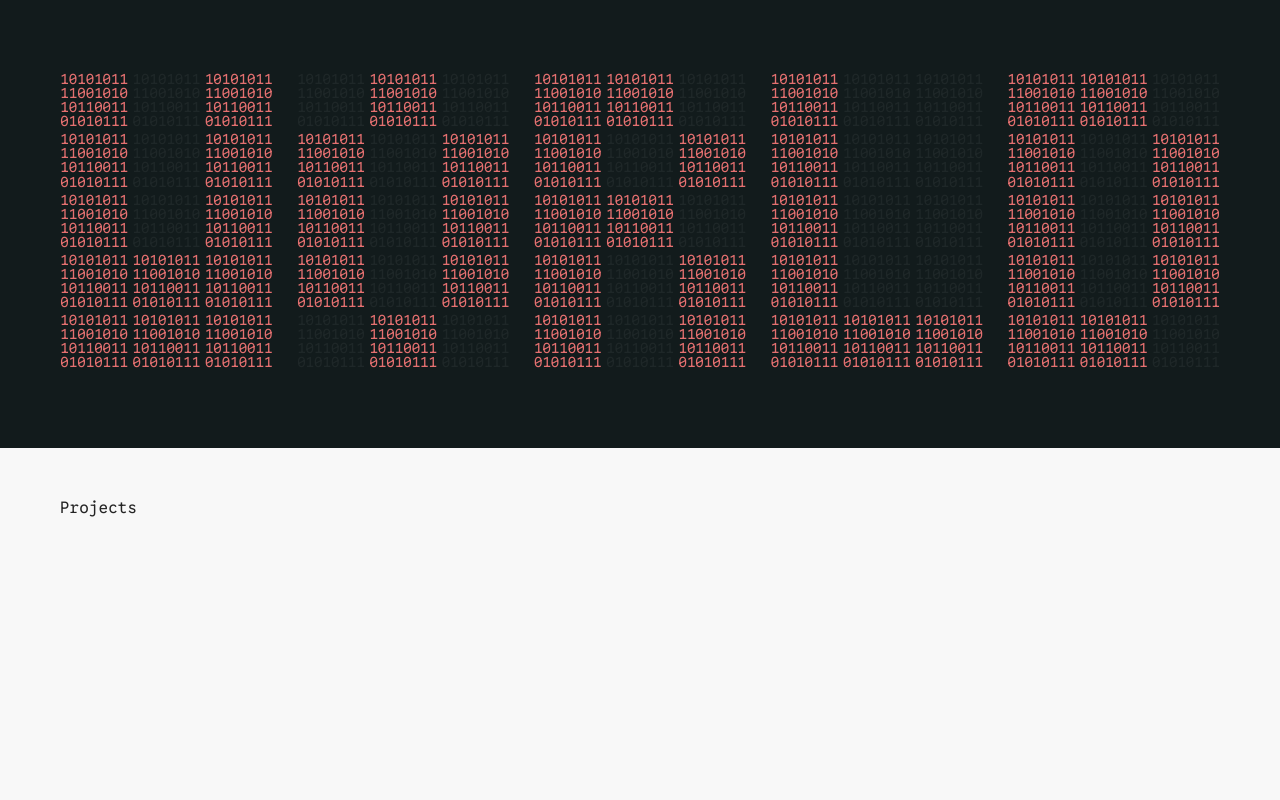
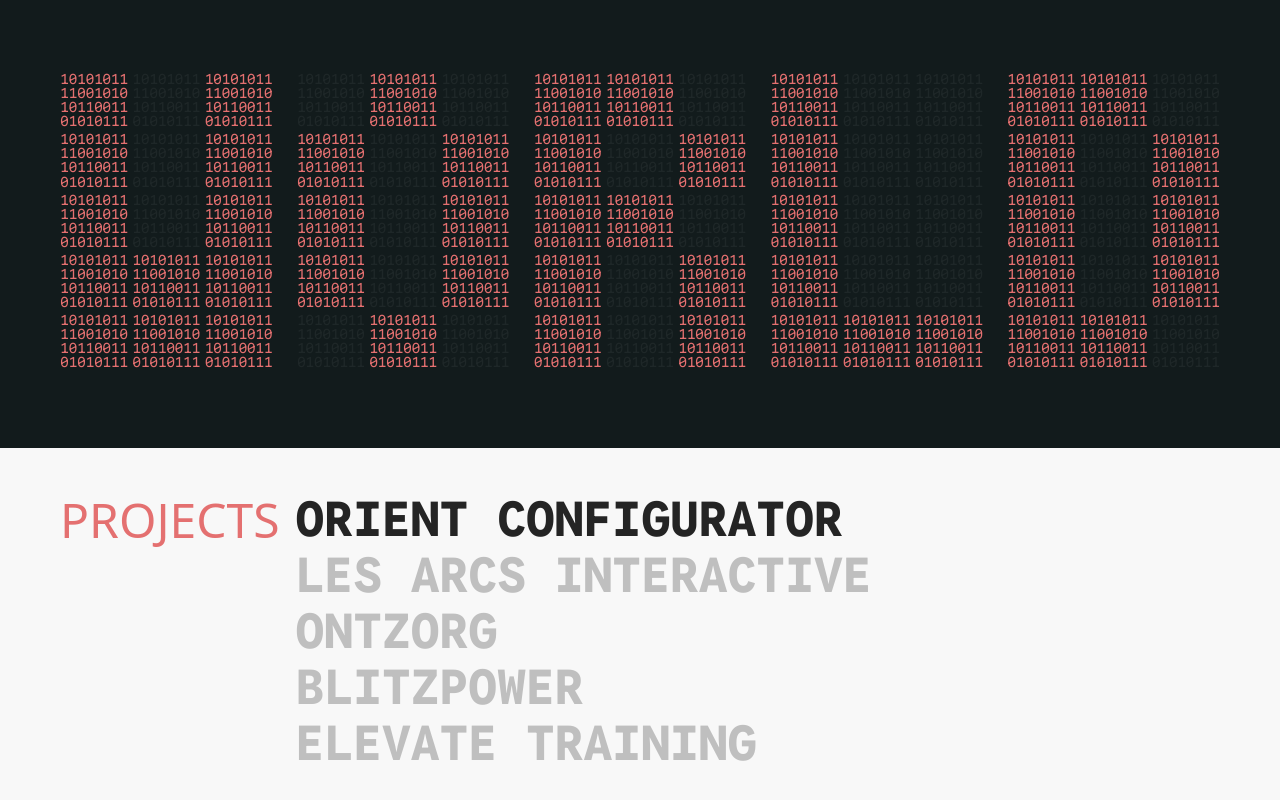
Before and after one commit to CrBram/Portfolio2026, a React (Vite) app: page / in a window 1280 px wide. Shown: the part 352-1152 px from the top of the page. Built offline with nearby package versions, Linux system fonts and the light colour scheme; a web font is replaced by a local one.

Commit message:
projects preview

```diff
--- a/src/components/Projects.tsx
+++ b/src/components/Projects.tsx
@@ -1,7 +1,41 @@
+import SidewaysTitle from "./ui/SidewaysTitle"
+
+const projects = [
+  {
+    name: "ORIENT CONFIGURATOR"
+  },
+  {
+    name: "LES ARCS INTERACTIVE"
+  },
+  {
+    name: "ONTZORG"
+  },
+  {
+    name: "BLITZPOWER"
+  },
+  {
+    name: "ELEVATE TRAINING"
+  }
+]
+
 const Projects = () => {
   return (
     <section className="bg-background min-h-screen">
-      <div className="container py-8! md:py-12!">Projects</div>
+      <div className="container py-8! md:py-12!">
+        <div className="flex gap-4">
+          <SidewaysTitle>PROJECTS</SidewaysTitle>
+          <div>
+            <ul>
+              {projects.map((p, i) => (
+                <li key={i}>
+                  <p className={`${i != 0 ? "text-tx-dark-subtle" : ""} text-tx-dark font-bold text-2xl sm:text-4xl md:text-5xl mb-2`}>{p.name}</p>
+                </li>
+              )
+              )}
+            </ul>
+          </div>
+        </div>
+      </div>
     </section>
   )
 }
--- /dev/null
+++ b/src/components/ui/SidewaysTitle.tsx
@@ -0,0 +1,17 @@
+import Typography from "./Typography"
+
+interface SidewaysTitleProps {
+  children: React.ReactNode;
+}
+
+const SidewaysTitle = (props: SidewaysTitleProps) => {
+  const { children } = props;
+
+  return (
+    <Typography variant="h2" sideways>
+      {children}
+    </Typography>
+  )
+}
+
+export default SidewaysTitle
--- a/src/components/ui/Typography.tsx
+++ b/src/components/ui/Typography.tsx
@@ -3,14 +3,15 @@
 interface TypographyProps {
   children: React.ReactNode;
   variant: 'h1' | 'h2' | 'h3' | 'h4' | 'h5' | 'h6' | 'p' | 'span' | 'div';
+  sideways?: boolean;
 }
 
 const Typography = (props: TypographyProps) => {
-  const { children, variant } = props;
+  const { children, variant, sideways } = props;
 
   const variants = {
     h1: 'text-tx-light font-bold text-6xl sm:text-7xl md:text-9xl -ml-0.5 sm:-ml-1 md:-ml-1.5',
-    h2: 'text-3xl font-bold',
+    h2: 'text-primary font-share-tech-mono text-2xl sm:text-3xl md:text-5xl',
     h3: 'text-2xl font-bold',
     h4: 'text-xl font-bold',
     h5: 'text-lg font-bold',
@@ -21,7 +22,7 @@
   }
 
   return (
-    <div className={cn(variants[variant])}>
+    <div style={{ writingMode: sideways ? 'sideways-lr' : 'inherit' }} className={cn(variants[variant])}>
       {children}
     </div>
   )
```
